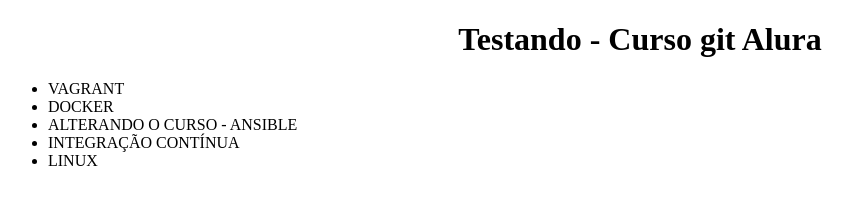
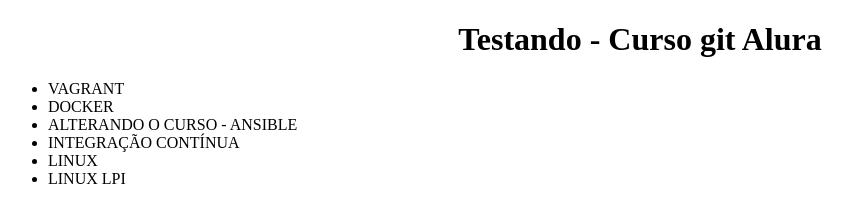
Before and after one commit to alanmourad/git-lab, a plain HTML site: page index.html in a window 1280 px wide. Shown: the whole page, without its empty margins (0-852 px from the left). Drawn offline with Linux system fonts and the light colour scheme.

Commit message:
incluindo item na lista

```diff
--- a/index.html
+++ b/index.html
@@ -13,6 +13,7 @@
         <li>ALTERANDO O CURSO - ANSIBLE</li>
         <li>INTEGRAÇÃO CONTÍNUA</li>
         <li>LINUX</li>
+        <li>LINUX LPI</li>
     </ul>
 </body>
 </html
```
